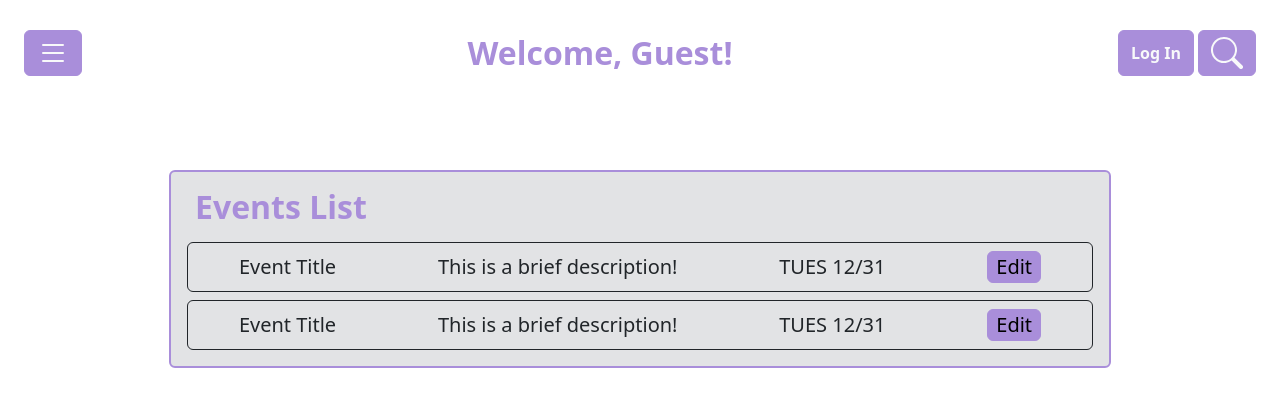
After one commit to mhm1117/travel-app, a PHP site: page /tripEvents.php in a window 1280 px wide. The commit adds this page. Shown: the top 407 px of the page. Run offline with PHP 8.4, Linux system fonts and the light colour scheme.

Commit message:
starting on UX for events list, woohoo!

```diff
--- a/chooseTrip.php
+++ b/chooseTrip.php
@@ -27,7 +27,7 @@
     <main class="d-flex flex-column container-fluid" style="">
         <div id="content" class="bg-secondary-subtle rounded mt-6 w-75 mx-auto mb-4
                                   d-flex flex-column gap-4 justify-content-start
-                                  gap-sm-6 pb-sm-4" style="top: 20%;">
+                                  gap-sm-6 pb-sm-4 border border-maincolor border-2" style="top: 20%;">
 
             <?php if(isset($_SESSION["user_id"])) {
               echo '
--- a/css/styles.css
+++ b/css/styles.css
@@ -1,3 +1,5 @@
+/* FOR ALL */
+
 @font-face { font-family: Northwest; src: url('../assets/NorthwestBold-M8xx.otf'); }
 
 body {
@@ -7,14 +9,8 @@ body::-webkit-scrollbar {
     display: none;  /* Safari and Chrome */
 }
 
-/* .modal-open {
-    overflow: inherit;
-} */
-
-#content {
-    border: 2px var(--bs-maincolor) solid;
-}
-
+/* FOR: tripPage.php */
+/* centers trip info text */
 #trip-info {
     * {
         margin: auto;
--- a/includes/nav.php
+++ b/includes/nav.php
@@ -12,7 +12,7 @@
         </button>
         <ul class="dropdown-menu">
         <li><a class="dropdown-item" href="#">Calendar</a></li>
-        <li><a class="dropdown-item" href="#">Event List</a></li>
+        <li><a class="dropdown-item" href="tripEvents.php">Event List</a></li>
         <li><a class="dropdown-item" href="#">Budget Tracker</a></li>
         <li><a class="dropdown-item" href="#">Notes</a></li>
         <li><hr class="dropdown-divider"></li>
--- /dev/null
+++ b/tripEvents.php
@@ -0,0 +1,44 @@
+<?php
+  require_once "includes/config_session.inc.php";
+?>
+
+<!DOCTYPE html>
+<html lang="en">
+<head>
+    <meta charset="UTF-8">
+    <meta name="viewport" content="width=device-width, initial-scale=1.0">
+
+    <link rel="stylesheet" href="css/main.min.css">
+    <link rel="stylesheet" href="css/styles.css?v=<?php echo time(); ?>"/>
+
+    <script defer src="https://cdn.jsdelivr.net/npm/@popperjs/core@2.11.8/dist/umd/popper.min.js" integrity="sha384-I7E8VVD/ismYTF4hNIPjVp/Zjvgyol6VFvRkX/vR+Vc4jQkC+hVqc2pM8ODewa9r" crossorigin="anonymous"></script>
+    <script defer src="https://cdn.jsdelivr.net/npm/bootstrap@5.3.3/dist/js/bootstrap.min.js" integrity="sha384-0pUGZvbkm6XF6gxjEnlmuGrJXVbNuzT9qBBavbLwCsOGabYfZo0T0to5eqruptLy" crossorigin="anonymous"></script>
+
+    <script src=""></script>
+
+    <link rel="icon" type="image/x-icon" href="../assets/travel-icon.svg">
+    <title>Travel App Page</title>
+</head>
+<body>
+    <?php include "includes/nav.php";?>
+
+    <main class="container-fluid" style="">
+        <div id="content" class="d-grid bg-secondary-subtle rounded mt-6 w-75 mx-auto mb-4 p-3
+                                 row-gap-2 border border-maincolor border-2">
+            <h2 class="text-maincolor px-2 fw-bold">Events List</h2>
+            <div class="d-flex justify-content-around border border-dark py-2 rounded">
+                <p class="fs-5 my-auto">Event Title</p>
+                <p class="fs-5 my-auto">This is a brief description!</p>
+                <p class="fs-5 my-auto">TUES 12/31</p>
+                <button class="btn btn-maincolor fs-5 my-auto py-0 px-2">Edit</button>
+            </div>
+            <div class="d-flex justify-content-around border border-dark rounded py-2">
+                <p class="fs-5 my-auto">Event Title</p>
+                <p class="fs-5 my-auto">This is a brief description!</p>
+                <p class="fs-5 my-auto">TUES 12/31</p>
+                <button class="btn btn-maincolor fs-5 my-auto py-0 px-2">Edit</button>
+            </div>
+        </div>
+    </main>
+</body>
+</html>
```
Also changed, not shown: test.php (+0 -16 lines), README.md.
